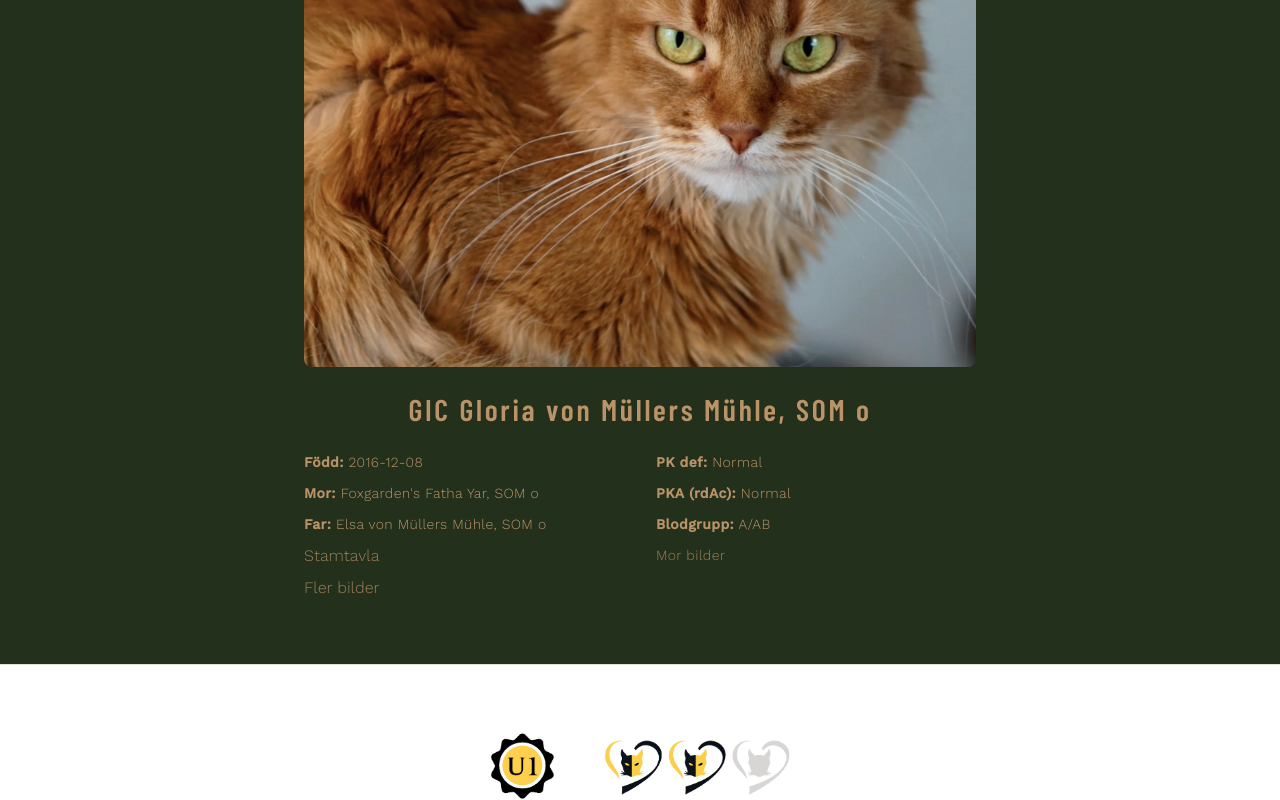
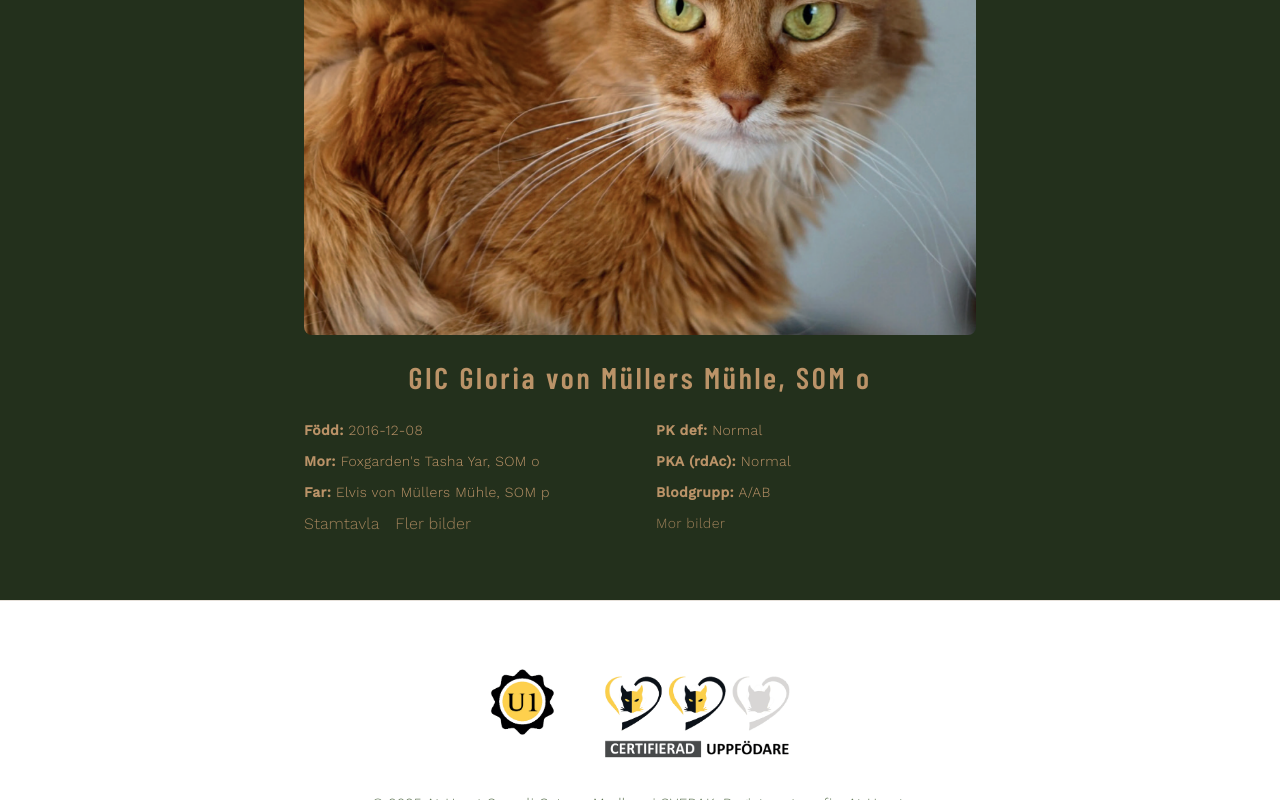
Before and after one commit to swartbergs/at-heart-somali, a React (Vite) app: page /avelshonor in a window 1280 px wide. Shown: the part 1434-2234 px from the top of the page. Built offline with nearby package versions, Linux system fonts and the light colour scheme; the HTML template or start-up script is replaced by a standard one.

Commit message:
Fix retired cats details and layout

```diff
--- a/src/pages/Avelshonor.tsx
+++ b/src/pages/Avelshonor.tsx
@@ -28,8 +28,8 @@ const Avelshonor = () => {
       name: "GIC Gloria von Müllers Mühle, SOM o",
       image: catRetired,
       birthDate: "2016-12-08",
-      mother: "Foxgarden's Fatha Yar, SOM o",
-      father: "Elsa von Müllers Mühle, SOM o",
+      mother: "Foxgarden's Tasha Yar, SOM o",
+      father: "Elvis von Müllers Mühle, SOM p",
       stamtavla: "Stamtavla",
       stamtavlaLink: "#",
       pkDef: "Normal",
@@ -69,12 +69,14 @@ const Avelshonor = () => {
           <p className="font-light">
             <span className="font-semibold">Far:</span> {cat.father}
           </p>
-          <a href={cat.stamtavlaLink} className="font-light text-brand-gold/80 hover:text-brand-gold transition-colors block">
-            {cat.stamtavla}
-          </a>
-          <a href={cat.moreImagesLink} className="font-light text-brand-gold/80 hover:text-brand-gold transition-colors block">
-            Fler bilder
-          </a>
+          <div className="flex gap-4">
+            <a href={cat.stamtavlaLink} className="font-light text-brand-gold/80 hover:text-brand-gold transition-colors">
+              {cat.stamtavla}
+            </a>
+            <a href={cat.moreImagesLink} className="font-light text-brand-gold/80 hover:text-brand-gold transition-colors">
+              Fler bilder
+            </a>
+          </div>
         </div>
 
         {/* Right Column */}
```
